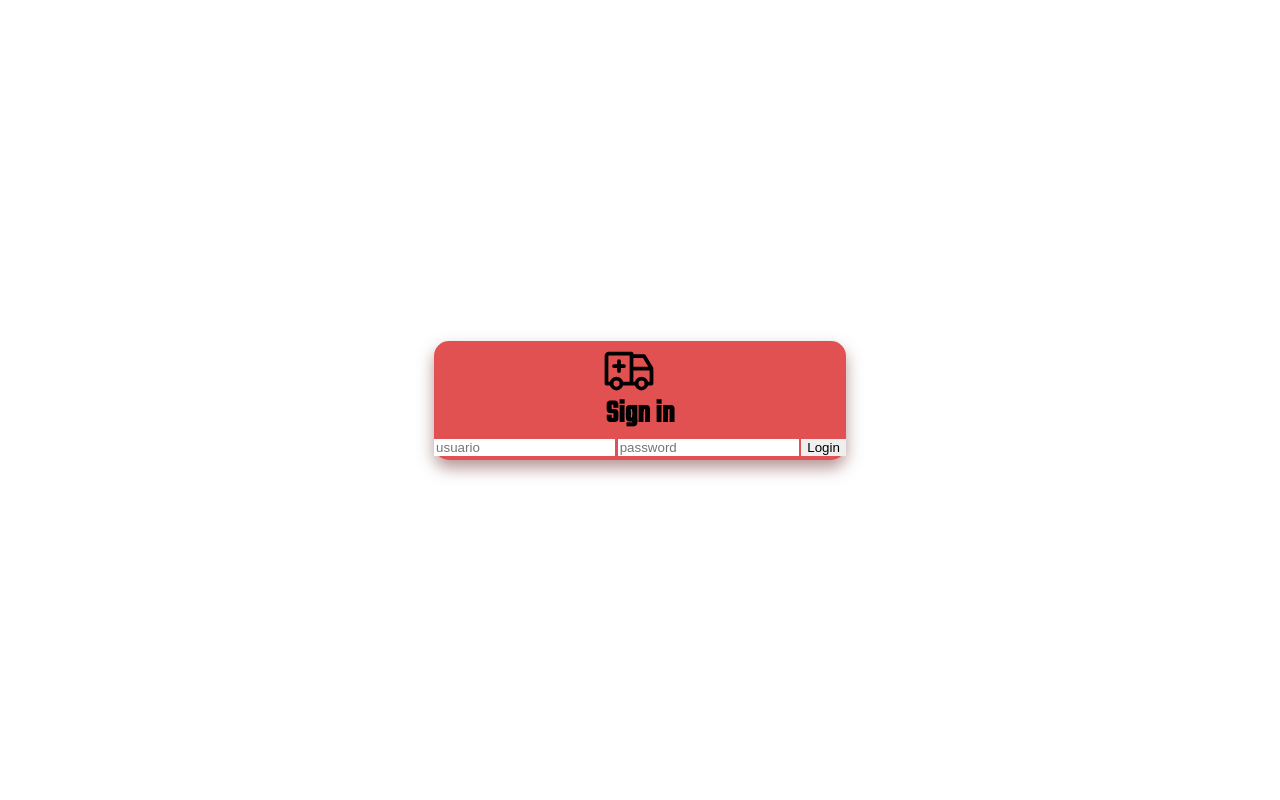
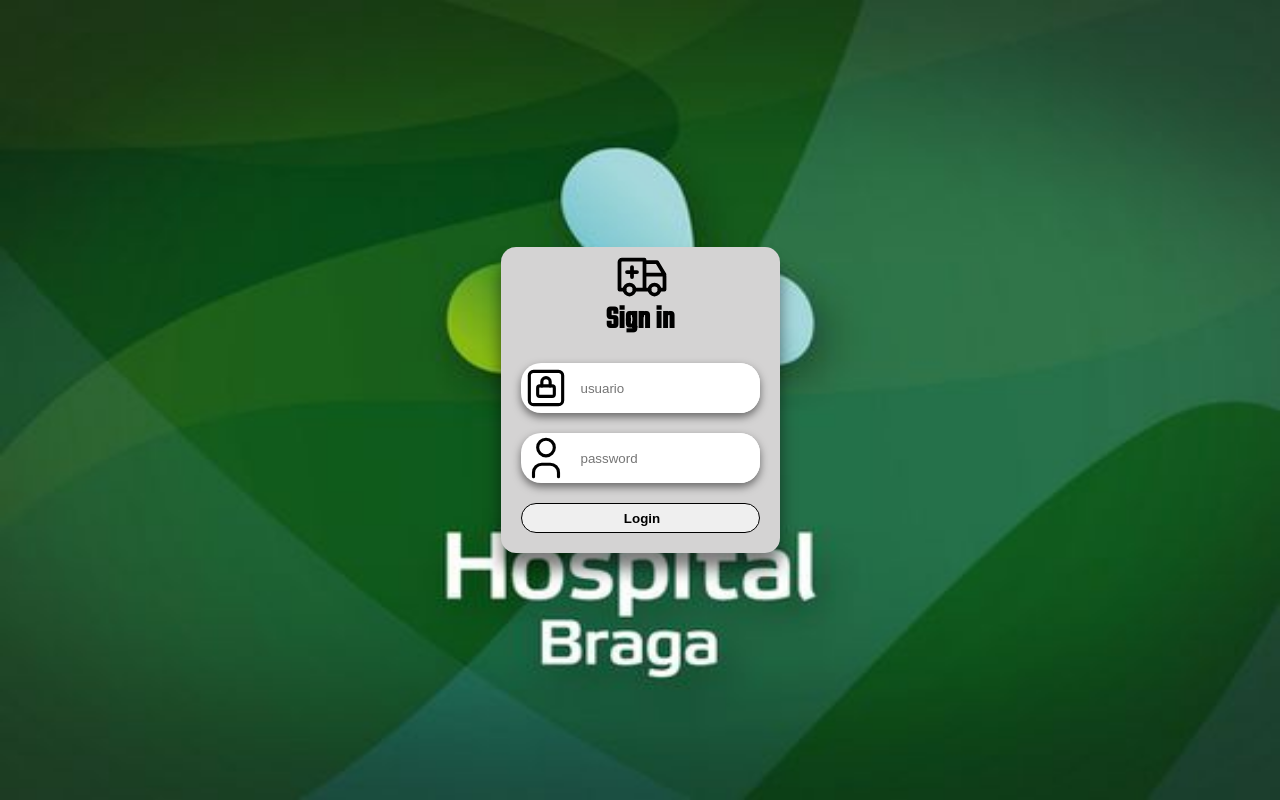
Before and after one commit to mmendoza2018/prueba-vacunas, a PHP site: page / in a window 1280 px wide. Run offline with PHP 8.4, Linux system fonts and the light colour scheme.

Commit message:
avanze 2 avanze 2

```diff
--- a/assets/css/styles.css
+++ b/assets/css/styles.css
@@ -4,6 +4,7 @@
   border: 0;
   box-sizing: border-box;
 }
+
 body {
   font-family: "Montserrat", sans-serif;
   font-family: "Teko", sans-serif;
@@ -11,19 +12,60 @@ body {
   display: flex;
   align-items: center;
   justify-content: center;
+  position: relative;
+}
+.background-body {
+  position: absolute;
+  width: 100%;
+  height: 100%;
 }
 .login {
-  box-shadow: 0 8px 16px 0 rgba(112, 43, 43, 0.5);
+  box-shadow: 0 16px 16px 0 rgba(0, 0, 0, 0.5);
   border-radius: 15px;
   position: relative;
   display: flex;
   flex-direction: column;
   align-items: center;
   padding-top: 50px;
-  background-color: rgb(226, 81, 81);
+  background-color: #d4d3d3;
 }
 .login__logo {
   position: absolute;
   left: 40%;
   top: 0;
 }
+.login__form {
+  padding: 20px;
+}
+.login__guardar {
+  width: 100%;
+  margin-top: 10px;
+}
+input {
+  display: block;
+  border-top-right-radius: 20px;
+  border-bottom-right-radius: 20px;
+  padding-left: 10px;
+}
+.login__form__user {
+  box-shadow: 0 4px 8px 0 rgba(0, 0, 0, 0.5);
+  height: 50px;
+  display: flex;
+  background-color: white;
+  border-radius: 20px;
+  margin-bottom: 20px;
+}
+.login__form__pass {
+  box-shadow: 0 4px 8px 0 rgba(0, 0, 0, 0.5);
+  height: 50px;
+  display: flex;
+  background-color: white;
+  border-radius: 20px;
+}
+.login__guardar {
+  border: 1px solid black;
+  height: 30px;
+  border-radius: 20px;
+  font-weight: bold;
+  margin-top: 20px;
+}
--- a/index.html
+++ b/index.html
@@ -14,27 +14,31 @@
     <title>Document</title>
   </head>
   <body>
+    <img class="background-body" src="/assets/images/bg-login.jpg" alt="" />
     <div class="login">
       <div class="login__logo">
         <img src="assets/images/logo.svg" alt="" />
       </div>
 
       <h1 class="login__tittle">Sign in</h1>
-      <form action="">
-        <input
-          type="text"
-          name=""
-          id=""
-          class="login__username"
-          placeholder="usuario"
-        />
+      <!--Formulario-->
+
+      <form action="" class="login__form">
+        <div class="login__form__user">
+          <img src="assets/images/candado.svg" alt="" />
+          <input type="text" name="" id="input_user" placeholder="usuario" />
+        </div>
+        <div class="login__form__pass">
+          <img src="assets/images/user.svg" alt="" />
           <input
             type="password"
             name=""
-          id=""
+            id="input_pass"
             class="login__password"
             placeholder="password"
           />
+        </div>
+
         <input type="submit" value="Login" class="login__guardar" />
       </form>
     </div>
```
Also changed, not shown: assets/images/candado.svg (added), assets/images/user.svg (added). Lines whose indentation alone changed are shown as unchanged.
